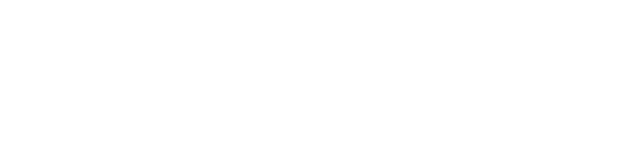
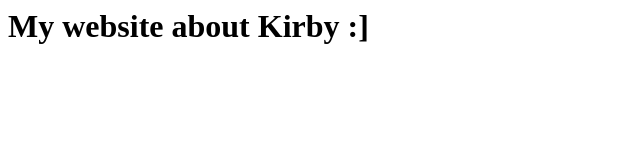
Before and after one commit to Niallster/NiallstersWebsite, a plain HTML site: page index.html in a window 1280 px wide. Shown: the whole page, without its empty margins (0-640 px from the left). Drawn offline with Linux system fonts and the light colour scheme.

Commit message:
index.html

```diff
--- a/index.html
+++ b/index.html
@@ -3,4 +3,7 @@
 
 
 </head>
+  <body>
+    <h1>My website about Kirby :]</h1>
+  </body>
 </html>
```
